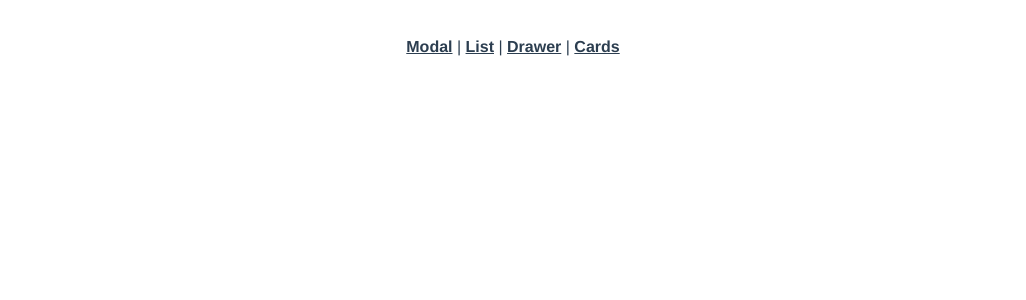
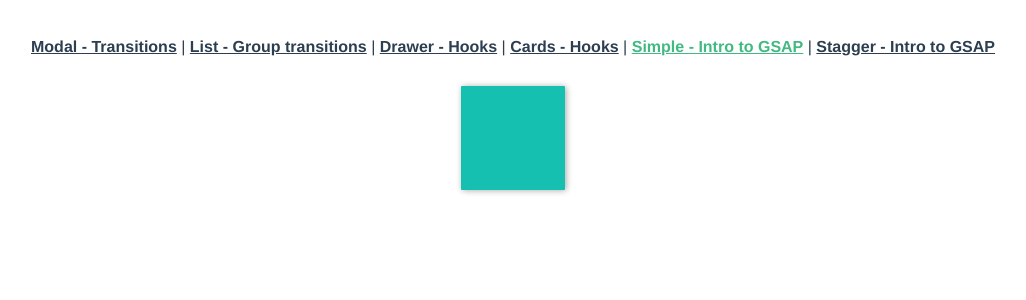
Before and after one commit to dsErick/animating-vue, a Vue app: page /simple in a window 1280 px wide. Shown: the top 300 px of the page, without its empty margins (127-1153 px from the left). Built offline with nearby package versions, Linux system fonts and the light colour scheme.

Commit message:
Intro to GSAP

```diff
--- a/package.json
+++ b/package.json
@@ -9,6 +9,7 @@
   },
   "dependencies": {
     "core-js": "^3.6.5",
+    "gsap": "^3.6.1",
     "vue": "^3.0.0",
     "vue-router": "^4.0.0-0"
   },
--- a/src/App.vue
+++ b/src/App.vue
@@ -1,9 +1,11 @@
 <template>
 <div id="nav">
-    <router-link to="/modal">Modal</router-link> |
-    <router-link to="/list">List</router-link> |
-    <router-link to="/drawer">Drawer</router-link> |
-    <router-link to="/cards">Cards</router-link>
+    <router-link to="/modal">Modal - Transitions</router-link> |
+    <router-link to="/list">List - Group transitions</router-link> |
+    <router-link to="/drawer">Drawer - Hooks</router-link> |
+    <router-link to="/cards">Cards - Hooks</router-link> |
+    <router-link to="/simple">Simple - Intro to GSAP</router-link> |
+    <router-link to="/stagger">Stagger - Intro to GSAP</router-link>
 </div>
 
 <router-view v-slot="{ Component, route }">
--- a/src/router/index.js
+++ b/src/router/index.js
@@ -8,22 +8,37 @@ const routes = [
     component: Modal,
     meta: { transition: 'slide-left' },
   },
+
   {
     path: '/list',
     name: 'List',
     component: () => import(/* webpackChunkName: "list" */ '../views/List.vue'),
     meta: { transition: 'slide-up' },
   },
+
   {
     path: '/drawer',
     name: 'Drawer',
     component: () => import(/* webpackChunkName: "drawer" */ '../views/Drawer.vue'),
-    meta: { transition: 'slide-right' },
+    meta: { transition: 'none' },
   },
   {
     path: '/cards',
     name: 'Cards',
     component: () => import(/* webpackChunkName: "cards" */ '../views/Cards.vue'),
+    meta: { transition: 'none' },
+  },
+
+  {
+    path: '/simple',
+    name: 'Simple',
+    component: () => import(/* webpackChunkName: "simple" */ '../views/Simple.vue'),
+    meta: { transition: 'none' },
+  },
+  {
+    path: '/stagger',
+    name: 'Stagger',
+    component: () => import(/* webpackChunkName: "stagger" */ '../views/Stagger.vue'),
     meta: { transition: 'none' },
   }
 ]
--- /dev/null
+++ b/src/views/Simple.vue
@@ -0,0 +1,47 @@
+<template>
+<div>
+    <transition appear @before-enter="beforeEnter" @enter="enter" :css="false">
+        <div class="card"></div>
+    </transition>
+</div>
+</template>
+
+<script>
+import gsap from 'gsap'
+
+export default {
+    setup() {
+        function beforeEnter(el) {
+            el.style.opacity = 0
+            el.style.transform = 'scale(0, 0)'
+        }
+
+        function enter(el, done) {
+            gsap.to(el, {
+                duration: 1,
+                opacity: 1,
+                scale: 1,
+                ease: 'bounce.out',
+                onComplete: done
+            })
+        }
+
+        return {
+            beforeEnter,
+            enter,
+        }
+    }
+}
+</script>
+
+<style scoped>
+.card {
+    display: block;
+    margin: 0 auto;
+    height: 6.5em;
+    width: 6.5em;
+    border-radius: 1%;
+    background-color: #16c0b0;
+    box-shadow: 0.08em 0.03em 0.4em #ababab;
+}
+</style>
--- /dev/null
+++ b/src/views/Stagger.vue
@@ -0,0 +1,61 @@
+<template>
+<div id="container">
+    <div v-for="card in cards" :key="card.id" class="card"></div>
+</div>
+</template>
+
+<script>
+import { onMounted, ref } from 'vue'
+import gsap from 'gsap'
+
+export default {
+    setup() {
+        const cards = ref([
+            { id: 1 },
+            { id: 2 },
+            { id: 3 },
+            { id: 4 },
+            { id: 5 },
+            { id: 6 },
+        ])
+
+        onMounted(() => {
+            gsap.from('.card', {
+                duration: .5,
+                opacity: 0,
+                scale: 0,
+                y: 128,
+                ease: 'power3',
+                // stagger: .1,
+                stagger: {
+                    each: .1,
+                    from: 'random'
+                },
+            })
+        })
+
+        return {
+            cards,
+        }
+    }
+}
+</script>
+
+<style scoped>
+#container {
+    display: flex;
+    flex-direction: row;
+    flex-wrap: wrap;
+    justify-content: space-between;
+}
+
+.card {
+    display: block;
+    margin: 0 auto;
+    height: 6.5em;
+    width: 6.5em;
+    border-radius: 1%;
+    background-color: #16c0b0;
+    box-shadow: 0.08em 0.03em 0.4em #ababab;
+}
+</style>
```
Also changed, not shown: 1 other file (tests, documents, lock files or other folders).
